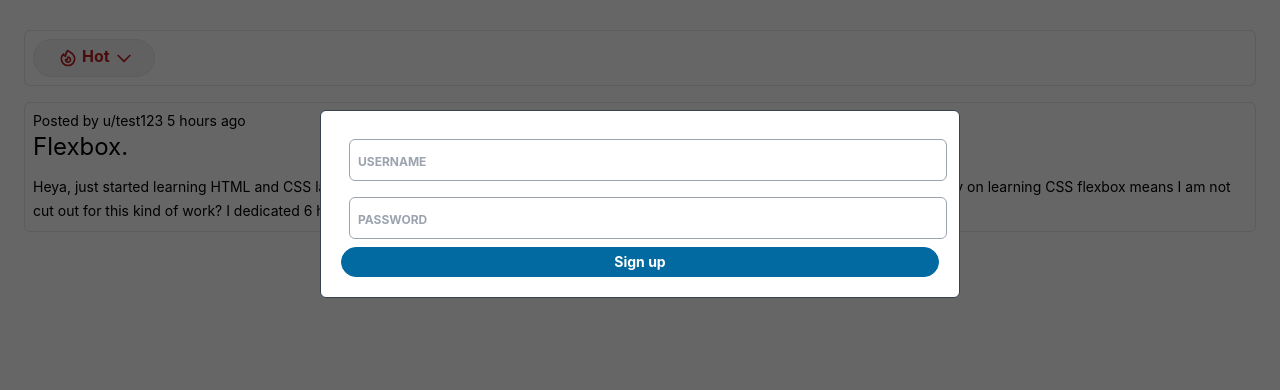
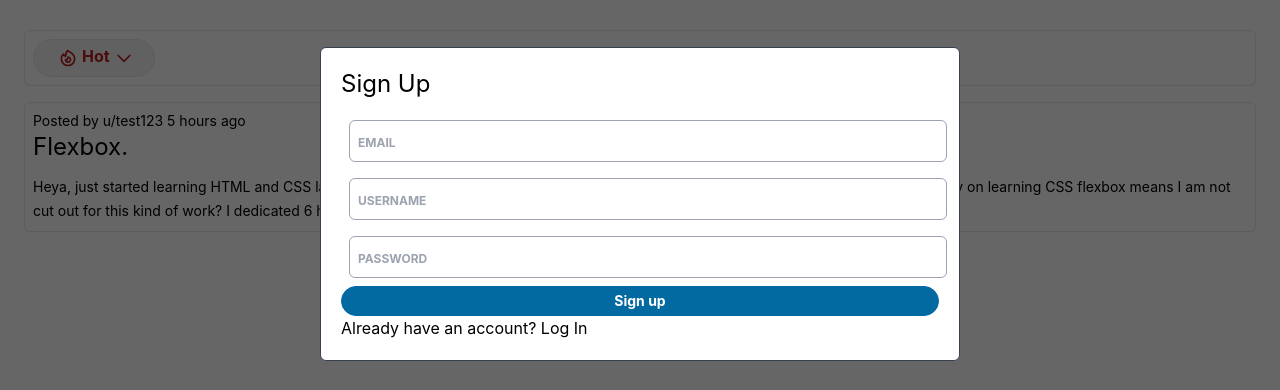
Before and after one commit to Sabahatt/WebProject, a React (Create React App) app in the folder client/: page / in a window 1280 px wide. Both pictures are taken after a click on the button "SIGN UP". Shown: the part 196-586 px from the top of the page. Built offline with nearby package versions, Linux system fonts and the light colour scheme.

Commit message:
fixed signup

```diff
--- a/client/src/AuthModel.js
+++ b/client/src/AuthModel.js
@@ -1,6 +1,7 @@
 import Button from "./Button";
 import Input from "./Input";
 import {useState} from 'react';
+import axios from 'axios'
 
 function AuthModel() {
     const [modalType, setModalType] = useState({initialState : 'login'});
@@ -13,12 +14,15 @@ function AuthModel() {
     function login()
     {
         console.log("login")
+        console.log(modalType.initialState)
+
     }
 
     function register (e) {
-        e.preventDefault();
-        const data = {email, username, password};
-        axios.post({url: 'http://localhost:4000/register'}, data, {config: {withCredentials:true}})
+        // e.preventDefault();
+        // const data = {email, username, password};
+        // axios.post({url: 'http://localhost:4000/register'}, data, {config: {withCredentials:true}})
+        console.log(modalType)
 
     }
 
@@ -28,7 +32,7 @@ function AuthModel() {
                 {modalType.initialState === 'login' && (
                     <h1 className="text-2xl mb-3" >Log In</h1>
                 )}
-                    {modalType.initialState === 'register' && (
+                {modalType.initialState === 'register' && (
                     <h1 className="text-2xl mb-3" >Sign Up</h1>
                 )}
                 {modalType.initialState === 'register' && (
@@ -45,12 +49,12 @@ function AuthModel() {
                 </Button>
                 {modalType.initialState === 'login' && (
                       <div>
-                        New to Reddit? <button onClick={() => setModalType({value: 'register'})} >SIGN UP</button>
+                        New to Reddit? <button onClick={() => setModalType({initialState: 'register'})} >SIGN UP</button>
                       </div>
                 )}
                    {modalType.initialState === 'register' && (
                       <div>
-                        Already have an account? <button onClick={() => setModalType({value: 'login'})} >Log In</button>
+                        Already have an account? <button onClick={() => setModalType({initialState: 'login'})} >Log In</button>
                       </div>
                 )}
 
```
Also changed, not shown: 1 other file (tests, documents, lock files or other folders).
